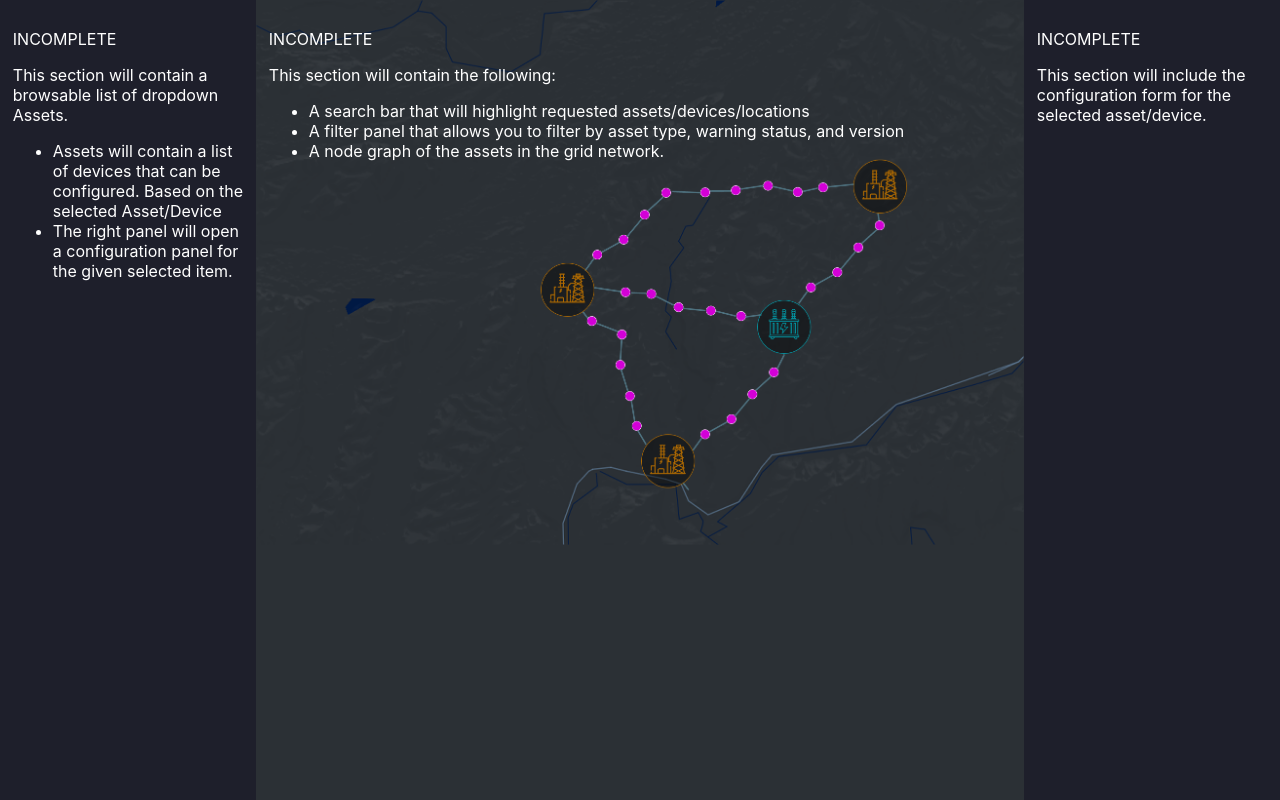
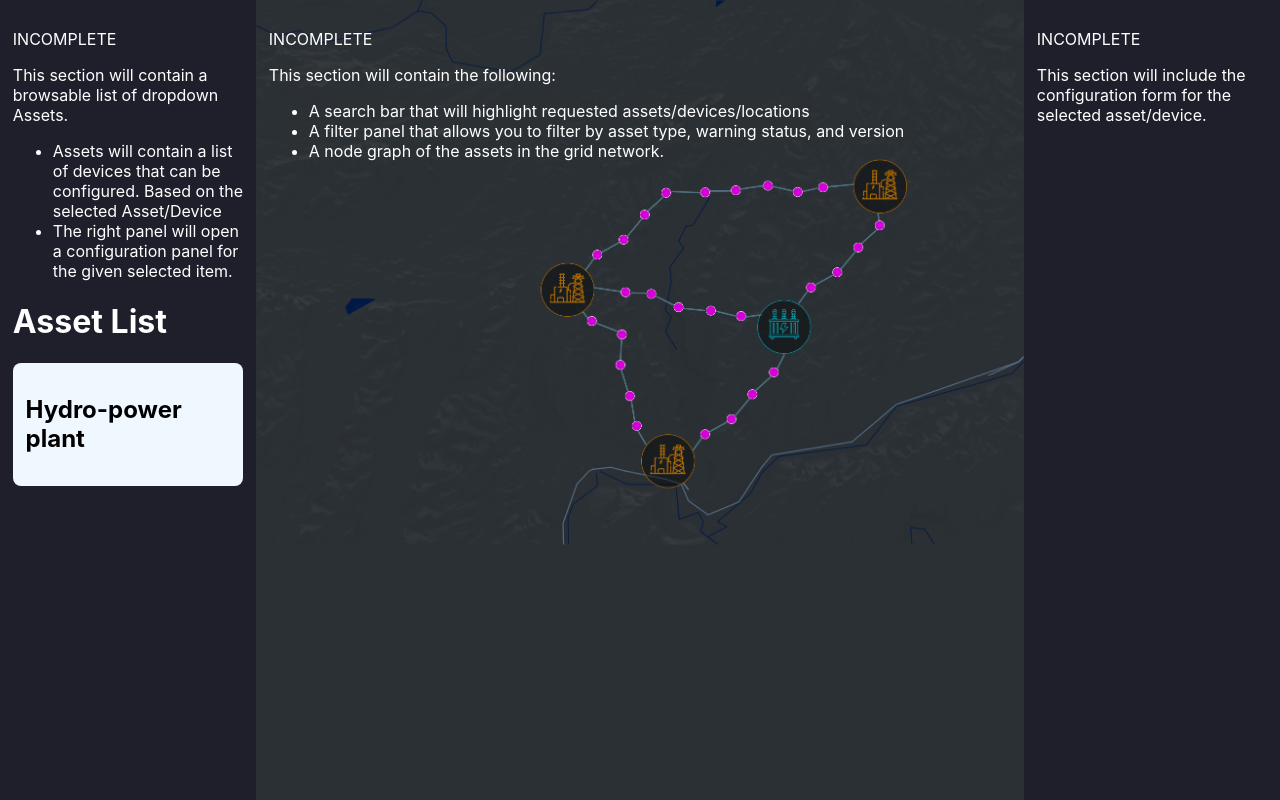
Before and after one commit to AdventureSlugg/DeviceContainerManager, a React (Create React App) app in the folder frontend/: page / in a window 1280 px wide. Built offline with nearby package versions, Linux system fonts and the light colour scheme.

Commit message:
Started on the left panel

```diff
--- /dev/null
+++ b/frontend/src/components/common/Card/Card.css
@@ -0,0 +1,14 @@
+.card {
+	padding: 1vw;
+	background-color: aliceblue;
+	color: black;
+	border-radius: 1vh;
+}
+
+.hoverable:hover {
+	scale: 1.1;
+}
+
+.hidden {
+	display: none;
+}
--- /dev/null
+++ b/frontend/src/components/common/Card/Card.tsx
@@ -0,0 +1,25 @@
+import { ReactNode } from 'react';
+import './Card.css';
+
+interface CardProps {
+	innerContent: ReactNode;
+	size?: 'small' | 'medium' | 'large' | 'fit';
+	hoverable?: boolean;
+	hidden?: boolean;
+}
+
+function Card (props: CardProps) {
+	return (
+		<div
+			className={
+				`card ${props.size ? props.size : 'fit'} ${props.hoverable && 'hoverable'} ${props.hidden && 'hidden'}`
+			}
+		>
+			{
+				props.innerContent
+			}
+		</div>
+	)
+}
+
+export default Card;
--- a/frontend/src/components/content-sections/LeftPanel/LeftPanel.tsx
+++ b/frontend/src/components/content-sections/LeftPanel/LeftPanel.tsx
@@ -1,4 +1,68 @@
+import Card from '../../common/Card/Card';
 import './LeftPanel.css';
+
+const ASSET_TYPES: Record<number, string> = {
+	0: 'Substation',
+	1: 'Powerplant'
+}
+
+const DEVICE_TYPES: Record<number, string> = {
+	0: 'SEL-21',
+	1: 'SEL-900',
+	2: 'SEL-123'
+}
+
+function getAssetById (id: number) {
+	return ASSET_TYPES[id];
+}
+
+function getDeviceById (id: number) {
+	return DEVICE_TYPES[id];
+}
+
+type AssetType = 0 | 1;
+
+type DeviceType = 0 | 1 | 2;
+
+interface IDevice {
+	id: string;
+	name: string;
+	type: DeviceType;
+}
+
+interface ILocation {
+	id: string;
+	facilityName: string;
+	address: string;
+}
+
+interface IAsset {
+	id: string;
+	name: string;
+	type: AssetType;
+	location: ILocation;
+	devices: IDevice[];
+}
+
+const assets: IAsset[] = [
+	{
+		id: crypto.randomUUID(),
+		name: 'Hydro-power plant',
+		type: 0,
+		location: {
+			id: crypto.randomUUID(),
+			facilityName: 'Zoe\'s Hydro-Electric Power Plant',
+			address: '88 No address for you :P... This should actuall have it\'s own type, but maybe I\'ll do that later. REFACTOR'
+		},
+		devices: [
+			{
+				id: crypto.randomUUID(),
+				name: 'Zoe\s Raspberry Pi',
+				type: 0
+			}
+		]
+	}
+]
 
 function LeftPanel () {
 	return (
@@ -17,6 +81,47 @@ function LeftPanel () {
 					The right panel will open a configuration panel for the given selected item.
 				</li>
 			</ul>
+
+			<h1>
+				Asset List
+			</h1>
+
+			{
+				assets.map(a => {
+					return (
+						<Card
+							hoverable={true}
+							size='fit'
+							innerContent={
+								// INCOMPLETE Don't forget to change the h2 style for cards!
+								<div>
+									<h2>
+										{ a.name }
+									</h2>
+									{
+										a.devices.map(d => {
+											// INCOMPLETE I am going to change this section into a drop down component
+											return (
+												<Card
+													hidden={true}
+													hoverable={true}
+													innerContent={
+														<div>
+															<h3>
+																{d.name}
+															</h3>
+														</div>
+													}
+												></Card>
+											)
+										})
+									}
+								</div>
+							}
+						></Card>
+					)
+				})
+			}
 		</div>
 	)
 }
```
